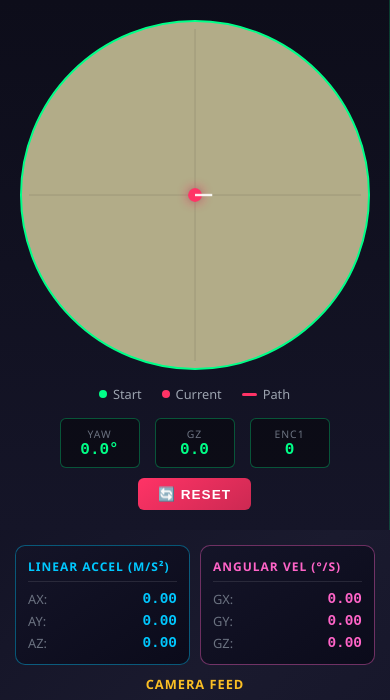
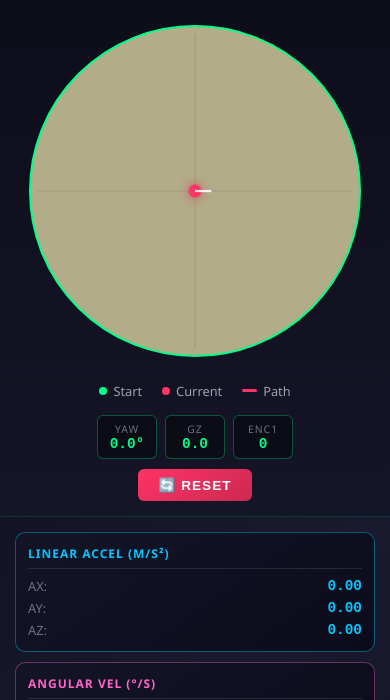
Before and after one commit to hangingpawn64/BeetleDashboard, a Flask app: page / in a window 390 px wide. Shown: the top 700 px of the page. Run offline with Flask 3, Linux system fonts and the light colour scheme.

Commit message:
changess

```diff
--- a/serial_reader.py
+++ b/serial_reader.py
@@ -115,6 +115,7 @@ def read_serial_and_send(port, baud):
                     else:
                         packets_failed += 1
                         print(f"✗ Server error: {response.status_code}")
+                        print(f"  Payload: {data}")
                 except requests.exceptions.RequestException as e:
                     packets_failed += 1
                     # Only print occasional errors
--- a/templates/index.html
+++ b/templates/index.html
@@ -439,20 +439,32 @@
 
         /* Responsive */
         @media (max-width: 1000px) {
+            body {
+                overflow-y: auto;
+                /* Allow scrolling on mobile */
+            }
+
             .container {
                 flex-direction: column;
                 height: auto;
-                overflow-y: auto;
+                overflow-y: visible;
             }
 
             .left-panel,
             .right-panel {
                 width: 100%;
+                height: auto;
+                border-right: none;
+                border-bottom: 1px solid rgba(0, 255, 136, 0.2);
+                padding: 15px;
             }
 
             .map-container {
-                width: 350px;
-                height: 350px;
+                width: 85vw;
+                height: 85vw;
+                max-width: 450px;
+                max-height: 450px;
+                margin: 10px 0;
             }
 
             .bottom-section {
@@ -463,7 +475,40 @@
                 width: 100%;
                 flex-direction: row;
                 flex-wrap: wrap;
-                justify-content: space-around;
+                justify-content: space-between;
+                gap: 10px;
+            }
+
+            .encoder-group {
+                flex: 1;
+                min-width: 120px;
+                margin-bottom: 0;
+            }
+        }
+
+        @media (max-width: 480px) {
+            .mpu-section {
+                flex-direction: column;
+            }
+
+            .rover-diagram {
+                transform: scale(0.8);
+                transform-origin: center top;
+                margin-bottom: -50px;
+                /* Compensate for empty space after scaling */
+            }
+
+            .map-info {
+                gap: 8px;
+            }
+
+            .info-box {
+                min-width: 60px;
+                padding: 6px 10px;
+            }
+
+            .info-value {
+                font-size: 0.9rem;
             }
         }
     </style>
```
Also changed, not shown: 1 other file.
